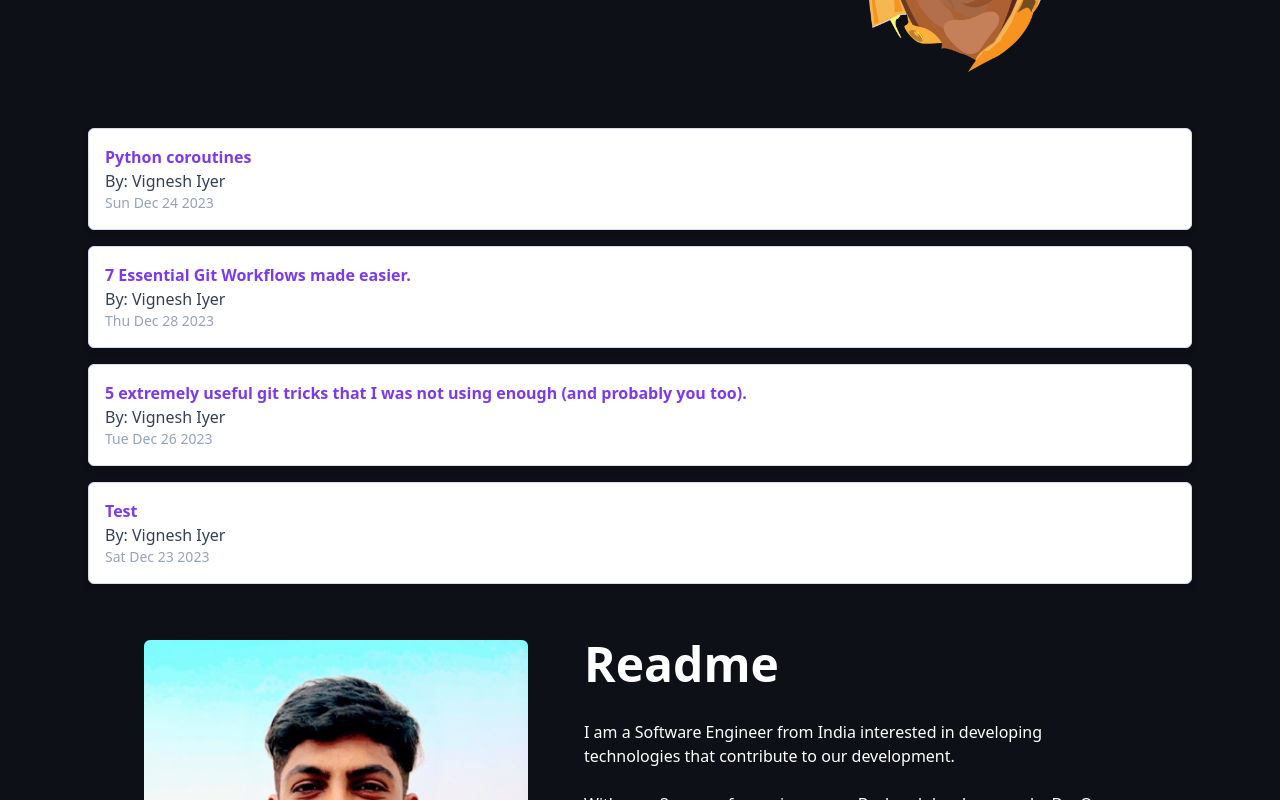
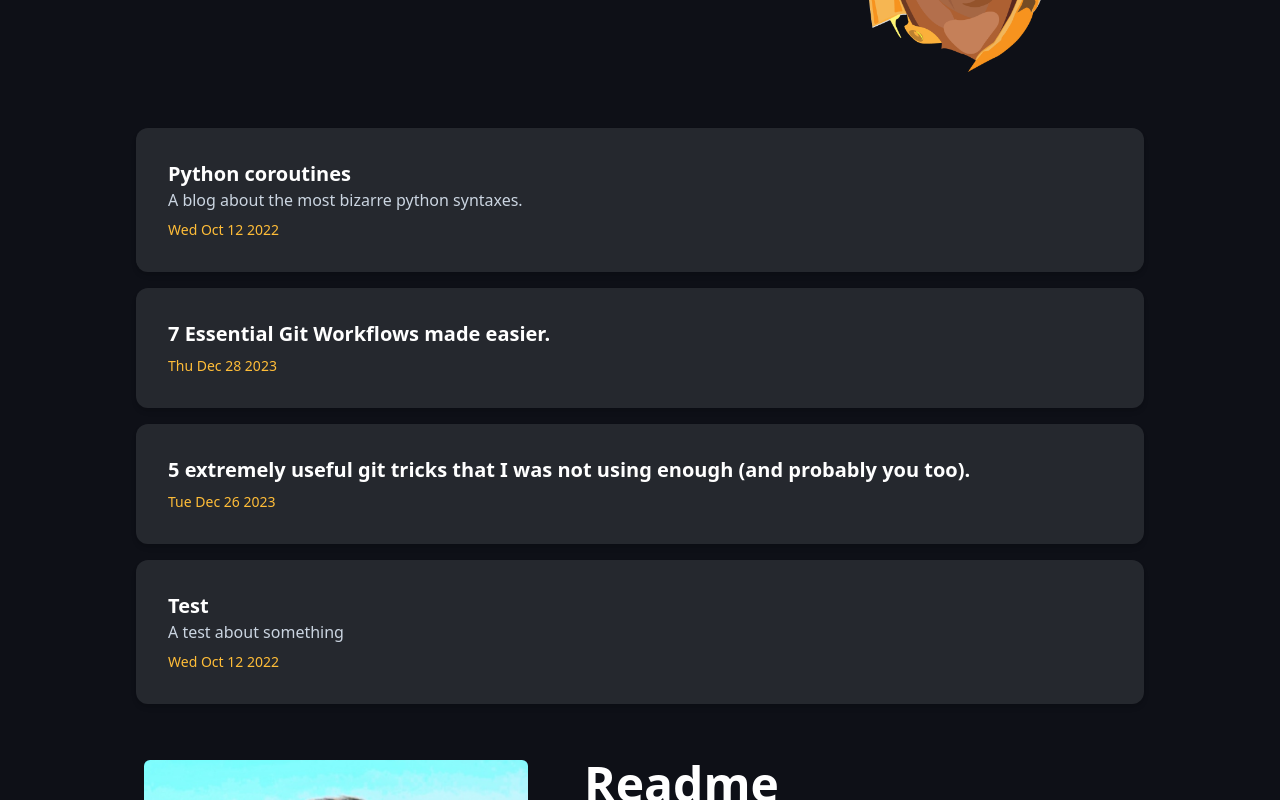
Before and after one commit to vgnshiyer/vgnshiyer.github.io, a Next.js app in the folder mywebsite/: page / in a window 1280 px wide. Shown: the part 500-1300 px from the top of the page. Built offline with nearby package versions, Linux system fonts and the light colour scheme.

Commit message:
chore: styled blog post list

```diff
--- a/mywebsite/app/layout.tsx
+++ b/mywebsite/app/layout.tsx
@@ -24,7 +24,7 @@ export default function RootLayout({
 
   const footer = (
     <footer>
-      <div className="mt-6 py-6  text-slate-400 text-left">
+      <div className="mt-6 py-6  text-slate-400 text-center">
         <p>© 2023 Vignesh Iyer</p>
       </div>
     </footer>
@@ -32,7 +32,7 @@ export default function RootLayout({
 
   return (
     <html lang="en">
-      <body className="bg-primary">
+      <body className="bg-dark">
         <div className="mx-auto max-w-6xl px-6">
           {header}
           {children}
--- a/mywebsite/components/PostPreview.tsx
+++ b/mywebsite/components/PostPreview.tsx
@@ -4,12 +4,12 @@ import { PostMetadata } from "../types/PostMetadata";
 
 const PostPreview = (props: PostMetadata) => {
     return (
-        <div className="border border-violet-200 p-4 rounded-md shadow-md bg-white">
+        <div className="p-8 mx-2 md:mx-8 lg:mx-12 rounded-xl shadow-md bg-semi-dark">
             <Link href={`/posts/${props.slug}`}>
-                <h2 className="font-bold text-violet-600 hover:underline">{props.title}</h2>
+                <h2 className="text-xl text-white font-bold hover:underline">{props.title}</h2>
             </Link>
-            <p className="text-slate-700">By: {props.author}</p>
-            <p className="text-sm text-slate-400">{new Date(props.date).toDateString()}</p>
+            <p className="text-md text-slate-300">{props.subtitle}</p>
+            <p className="mt-2 text-sm text-secondary">{new Date(props.date).toDateString()}</p>
         </div>
     );
 };
--- a/mywebsite/helpers/getPostMetadata.ts
+++ b/mywebsite/helpers/getPostMetadata.ts
@@ -15,7 +15,7 @@ const getPostMetadata = (): PostMetadata[] => {
         return {
             title: matterResult.data.title,
             date: matterResult.data.date,
-            author: matterResult.data.author,
+            subtitle: matterResult.data.subtitle,
             slug: path.basename(filename, '.md'),
         };
     });
--- a/mywebsite/public/blogs/coro.md
+++ b/mywebsite/public/blogs/coro.md
@@ -1,7 +1,7 @@
 ---
 title: Python coroutines
-author: Vignesh Iyer
-date: 2023-12-24
+subtitle: A blog about the most bizarre python syntaxes.
+date: Oct 12, 2022
 ---
 
 This is a coroutine.
--- a/mywebsite/public/blogs/test.md
+++ b/mywebsite/public/blogs/test.md
@@ -1,7 +1,7 @@
 ---
 title: Test
-author: Vignesh Iyer
-date: 2023-12-23
+subtitle: A test about something
+date: Oct 12, 2022
 ---
 
 **This is some content of the test blog.**
--- a/mywebsite/tailwind.config.ts
+++ b/mywebsite/tailwind.config.ts
@@ -14,9 +14,11 @@ const config: Config = {
           'conic-gradient(from 180deg at 50% 50%, var(--tw-gradient-stops))',
       },
       colors: {
-        'primary': '#0E1017',
+        'dark': '#0E1017',
+        'light': '#F5F5F5',
         'secondary': '#FFBD38',
         'dim': '#808080',
+        'semi-dark': '#25282E',
       },
     },
   },
--- a/mywebsite/types/PostMetadata.ts
+++ b/mywebsite/types/PostMetadata.ts
@@ -1,6 +1,6 @@
 export interface PostMetadata {
     title: string;
     date: string;
-    author: string;
+    subtitle: string;
     slug: string;
 }
```
